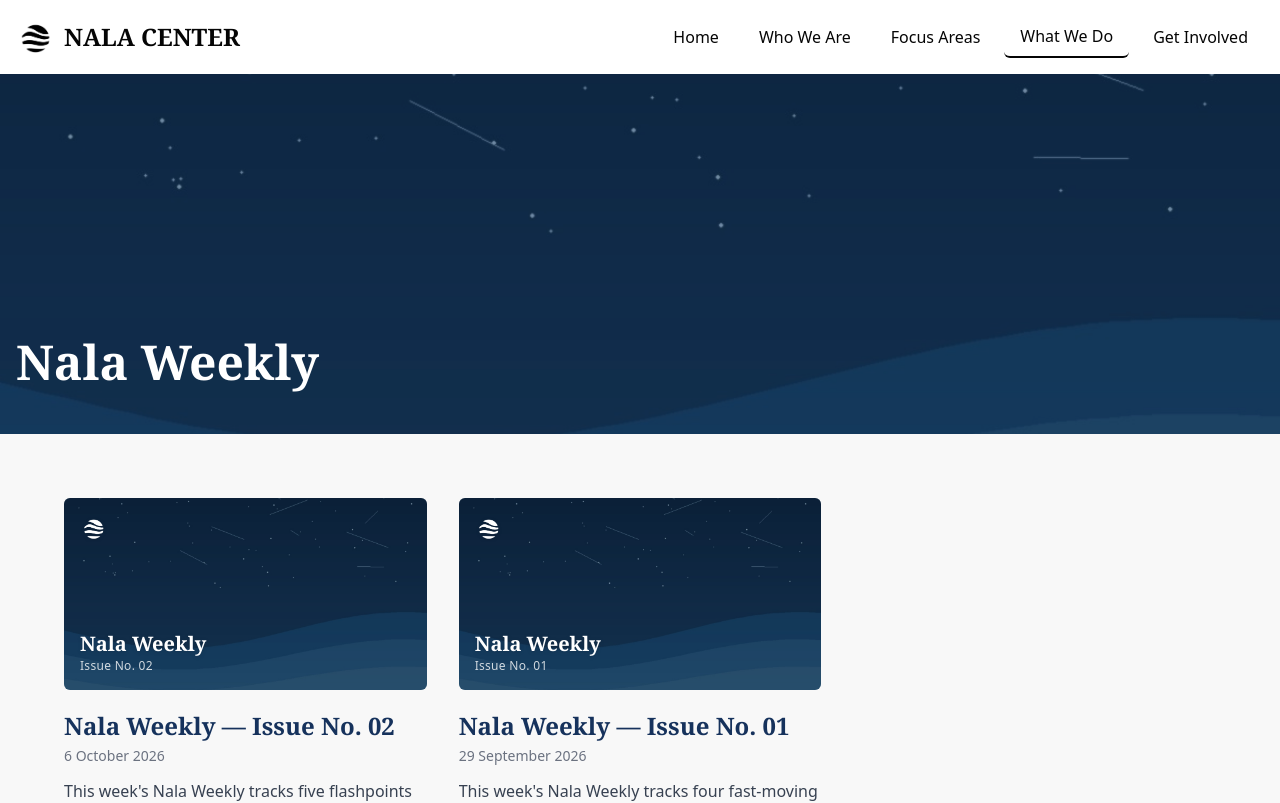
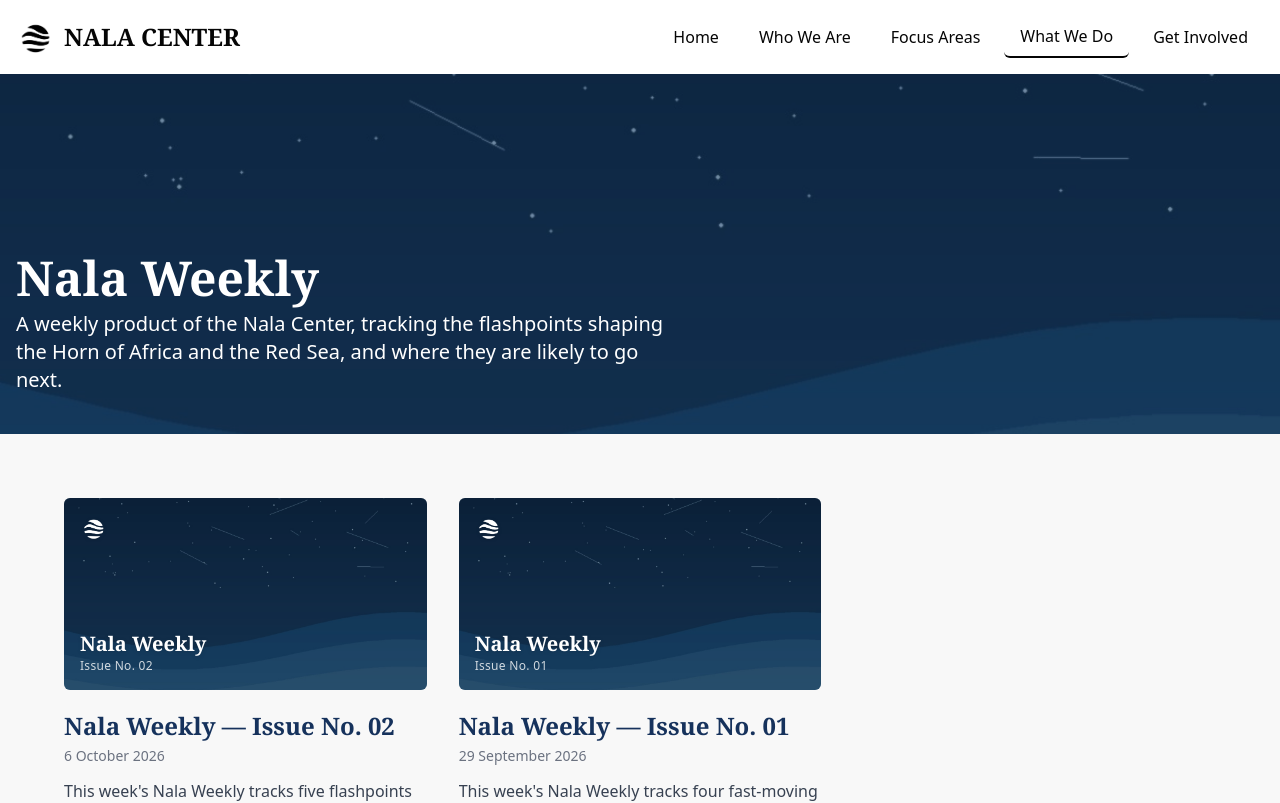
Before and after one commit to Ewoigift/nala-center-website, a Next.js app: page /what-we-do/nala-weekly in a window 1280 px wide. Shown: the top 803 px of the page. Built offline with nearby package versions, Linux system fonts and the light colour scheme.

Commit message:
nala weekly heading

```diff
--- a/src/app/what-we-do/nala-weekly/page.tsx
+++ b/src/app/what-we-do/nala-weekly/page.tsx
@@ -39,7 +39,7 @@ export default function NalaWeeklyPage() {
         <div className="absolute inset-0 bg-black opacity-20 z-0"></div>
         <div className="relative z-10 container mx-auto px-4 pb-10 text-white">
           <h1 className="text-3xl md:text-5xl font-bold font-serif mb-2 leading-tight">Nala Weekly</h1>
-          <p className="text-lg md:text-xl max-w-2xl"></p>
+          <p className="text-lg md:text-xl max-w-2xl">A weekly product of the Nala Center, tracking the flashpoints shaping the Horn of Africa and the Red Sea, and where they are likely to go next.</p>
         </div>
       </section>
 
```
